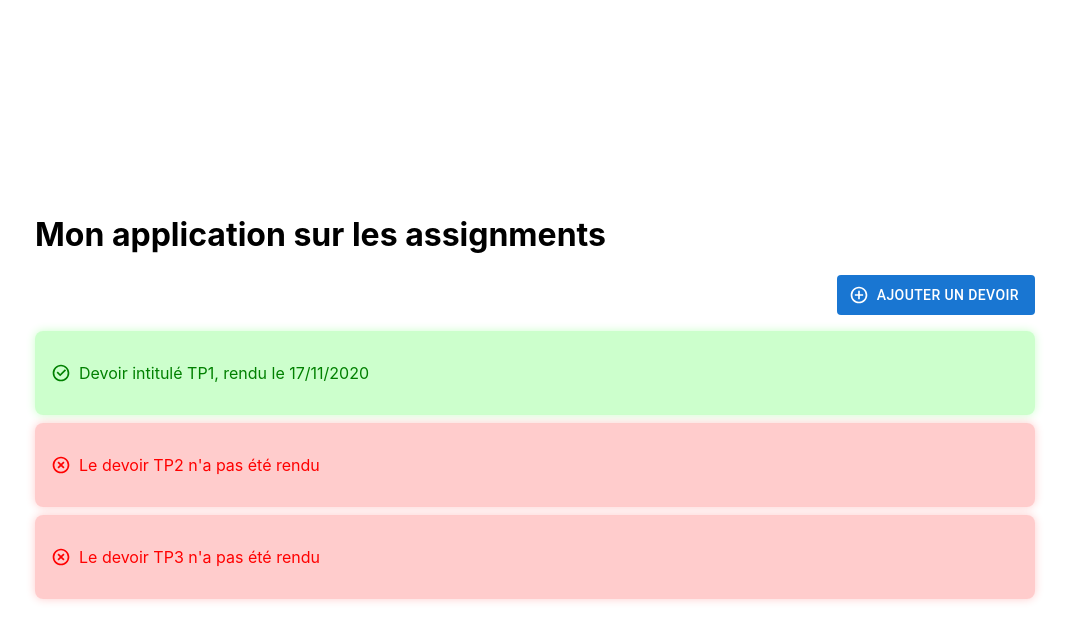
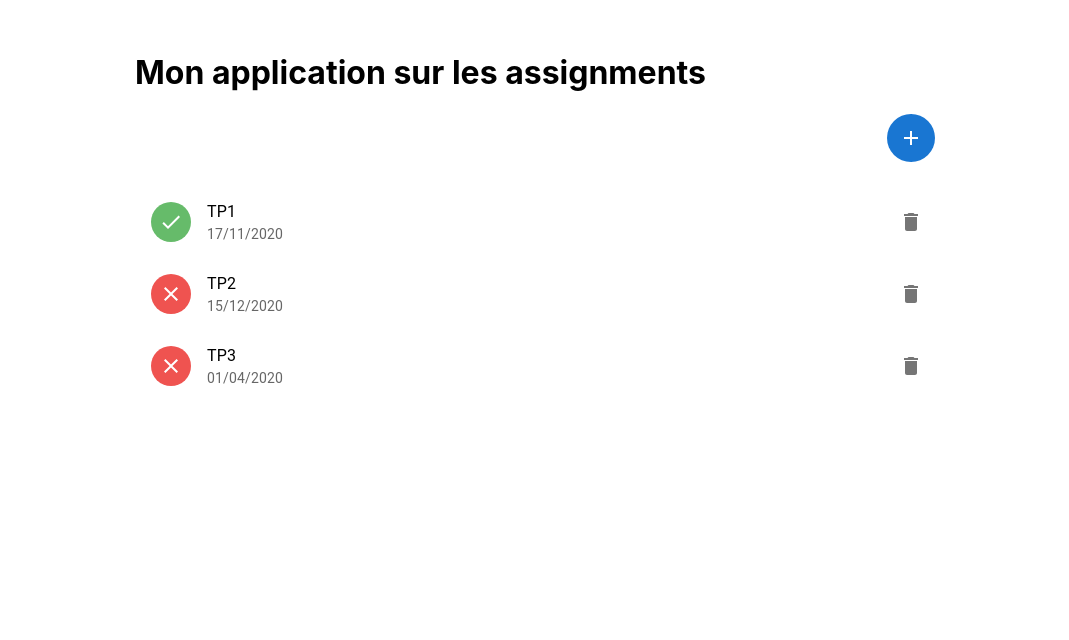
Before and after one commit to SachaBydon/tp2-web-sacha-bydon, a React (Vite) app: page / in a window 1280 px wide. Shown: the top 640 px of the page, without its empty margins (105-1174 px from the left). Built offline with nearby package versions, Linux system fonts and the light colour scheme.

Commit message:
Update styles

```diff
--- a/src/App.scss
+++ b/src/App.scss
@@ -1,7 +1,5 @@
 .App {
-  display: grid;
-  place-items: center;
   height: 100vh;
-  padding: 16px;
+  padding: 32px;
 
 }
--- a/src/App.tsx
+++ b/src/App.tsx
@@ -4,7 +4,6 @@ import { AppContext } from './AppContext'
 import Assignment from './types/Assignment'
 import { useState } from 'react'
 
-// TODO: change rsuit for MUI
 // TODO: fix aliases
 function App() {
   const [assignments, setAssignments] = useState<Assignment[]>([
--- a/src/components/AddAssignment/AddAssignment.tsx
+++ b/src/components/AddAssignment/AddAssignment.tsx
@@ -1,14 +1,15 @@
-import { useEffect, useState } from 'react'
-import { Button, FormGroup, TextField } from '@mui/material'
+import { useRef, useState, useEffect } from 'react'
+import { FormGroup, TextField, Fab } from '@mui/material'
 import AdapterDateFns from '@mui/lab/AdapterDateFns'
 import LocalizationProvider from '@mui/lab/LocalizationProvider'
 import DatePicker from '@mui/lab/DatePicker'
-import { RiAddCircleLine } from 'react-icons/ri'
 import { useContextState } from '../../AppContext'
 import './AddAssignmentStyle.scss'
+import AddIcon from '@mui/icons-material/Add'
 
 export default function AddAssignment() {
   const { addAssignment: add } = useContextState()
+  const firstInputRef = useRef(null)
 
   type FormData = {
     name: string
@@ -32,15 +33,18 @@ export default function AddAssignment() {
     setFormVisible(false)
   }
 
+  useEffect(() => {
+    if (formVisible) firstInputRef.current?.focus()
+  }, [formVisible])
+
   return (
     <div id="AddAssignment">
-      {formVisible ? (
-        <form onSubmit={onSubmit}>
+      <form onSubmit={onSubmit} className={formVisible ? '' : 'hide'}>
         <FormGroup>
           <TextField
             name="name"
             label="Nom"
-              size="small"
+            inputRef={firstInputRef}
             onChange={(e) =>
               setFormValue({ ...formValue, name: e.target.value })
             }
@@ -59,7 +63,7 @@ export default function AddAssignment() {
           </LocalizationProvider>
         </FormGroup>
         <FormGroup>
-            <Button
+          {/* <Button
             disabled={!formValue.name.length || formValue.date === null}
             type="submit"
             startIcon={<RiAddCircleLine size="20px" />}
@@ -67,21 +71,32 @@ export default function AddAssignment() {
             disableElevation
           >
             Ajouter un devoir
-            </Button>
+          </Button> */}
+          <Fab
+            color="primary"
+            onClick={() => setFormVisible(true)}
+            type="submit"
+            disabled={!formValue.name.length || formValue.date === null}
+            variant="extended"
+          >
+            <AddIcon />
+            Ajouter un devoir
+          </Fab>
         </FormGroup>
       </form>
-      ) : (
-        <div>
-          <Button
+      <div className={formVisible ? 'hide' : ''}>
+        <Fab color="primary" onClick={() => setFormVisible(true)}>
+          <AddIcon />
+        </Fab>
+        {/* <Button
           onClick={() => setFormVisible(true)}
           startIcon={<RiAddCircleLine size="20px" />}
           variant="contained"
           disableElevation
         >
           Ajouter un devoir
-          </Button>
+        </Button> */}
       </div>
-      )}
     </div>
   )
 }
--- a/src/components/AddAssignment/AddAssignmentStyle.scss
+++ b/src/components/AddAssignment/AddAssignmentStyle.scss
@@ -1,25 +1,21 @@
 #AddAssignment {
   form {
-    // margin: 16px 0 16px 0;
-    // display: flex;
-    // justify-content: space-between;
-    // flex-wrap: wrap;
-
-    // .rs-form-group:last-child {
-    //   margin-right: 0;
-    // }
-
-    // & > div {
-    //   margin-bottom: 8px !important;
-    // }
+    &.hide {
+      display: none;
+    }
 
     display: flex;
     justify-content: space-between;
+    align-items: center;
     gap: 16px;
     margin: 16px 0;
 
     & > :not(:last-child) {
       flex: 1;
+    }
+
+    .MuiInputBase-root {
+      height: 48px;
     }
   }
 
@@ -27,9 +23,17 @@
     margin: 16px 0;
     margin-left: auto;
     width: fit-content;
+
+    & > button {
+      width: 48px;
+      height: 48px;
+    }
+    &.hide {
+      display: none;
+    }
   }
 
   button {
-    height: 40px;
+    box-shadow: none;
   }
 }
--- a/src/components/AssignmentDetail/AssignmentDetail.tsx
+++ b/src/components/AssignmentDetail/AssignmentDetail.tsx
@@ -5,6 +5,9 @@ import {
   Box,
   Typography,
   FormControlLabel,
+  Card,
+  CardContent,
+  CardActions,
 } from '@mui/material'
 import { useContextState } from '../../AppContext'
 
@@ -33,15 +36,13 @@ export default function AssignmentDetail({
     left: '50%',
     transform: 'translate(-50%, -50%)',
     width: 400,
-    bgcolor: 'background.paper',
-    boxShadow: 12,
-    p: 4,
-    borderRadius: 2,
+    outline: 'none'
   }
 
   return (
     <Modal open={open} onClose={() => setModal(false)}>
-      <Box sx={style}>
+      <Card sx={style} >
+        <CardContent>
           <Typography id="modal-modal-title" variant="h6" component="h2">
             {assignment?.nom}
           </Typography>
@@ -55,8 +56,13 @@ export default function AssignmentDetail({
               />
             )}
           </Typography>
-        <Button onClick={() => setModal(false)}>Valider</Button>
-      </Box>
+        </CardContent>
+        <CardActions>
+          <Button size="small" onClick={() => setModal(false)}>
+            Valider
+          </Button>
+        </CardActions>
+      </Card>
     </Modal>
   )
 }
--- a/src/components/Assignments/Assignments.tsx
+++ b/src/components/Assignments/Assignments.tsx
@@ -1,8 +1,20 @@
 import './AssignmentsStyle.scss'
-import { RiCheckboxCircleLine, RiCloseCircleLine } from 'react-icons/ri'
 import { useState } from 'react'
 import { AssignmentDetail, AddAssignment } from '../../components'
 import { useContextState } from '../../AppContext'
+import {
+  List,
+  ListItem,
+  ListItemAvatar,
+  Avatar,
+  ListItemText,
+  IconButton,
+  Tooltip,
+} from '@mui/material'
+import CheckIcon from '@mui/icons-material/Check'
+import CloseIcon from '@mui/icons-material/Close'
+import DeleteIcon from '@mui/icons-material/Delete'
+import { green, red } from '@mui/material/colors'
 
 export default function Assignments() {
   const titre: string = 'Mon application sur les assignments'
@@ -16,16 +28,51 @@ export default function Assignments() {
     setOpenModale(true)
   }
 
-
   return (
     <div className="Assignments">
       <h1>{titre}</h1>
       <AddAssignment />
-      {assignments?.map((assignment, index) => {
+      <List>
+        {assignments.map((assignment, index) => (
+          <ListItem
+            key={index}
+            button
+            disableRipple
+            onClick={() => changeSelected(index)}
+            secondaryAction={
+              <IconButton edge="end" aria-label="delete">
+                <DeleteIcon />
+              </IconButton>
+            }
+          >
+            <ListItemAvatar>
+              {assignment.rendu ? (
+                <Tooltip title="Rendu" placement="left" arrow>
+                  <Avatar sx={{ bgcolor: green[400] }}>
+                    <CheckIcon />
+                  </Avatar>
+                </Tooltip>
+              ) : (
+                <Tooltip title="Non rendu" placement="left" arrow>
+                  <Avatar sx={{ bgcolor: red[400] }}>
+                    <CloseIcon />
+                  </Avatar>
+                </Tooltip>
+              )}
+            </ListItemAvatar>
+            <ListItemText
+              primary={assignment.nom}
+              secondary={assignment.dateDeRendu}
+            />
+          </ListItem>
+        ))}
+      </List>
+      {/* {assignments?.map((assignment, index) => {
         return (
-          <div
+          <Paper
+            variant="outlined"
             key={index}
-            style={{ color: assignment.rendu ? 'green' : 'red' }}
+            // style={{ color: assignment.rendu ? 'green' : 'red' }}
             className={
               assignment.rendu ? 'assignment-rendu' : 'assignment-non-rendu'
             }
@@ -45,9 +92,9 @@ export default function Assignments() {
                 <span>Le devoir {assignment.nom} n'a pas été rendu</span>
               </p>
             )}
-          </div>
+          </Paper>
         )
-      })}
+      })} */}
       <AssignmentDetail
         assignmentIndex={selectedIndex}
         open={openModale}
--- a/src/components/Assignments/AssignmentsStyle.scss
+++ b/src/components/Assignments/AssignmentsStyle.scss
@@ -1,11 +1,12 @@
 .Assignments {
   width: 100%;
+  margin: 0 auto;
   max-width: var(--bp);
 
   & > :is(.assignment-rendu, .assignment-non-rendu) {
     padding: 16px;
     margin-bottom: 8px;
-    border-radius: 8px;
+    // border-radius: 8px;
     cursor: pointer;
 
     & > p {
@@ -15,13 +16,13 @@
     }
   }
 
-  .assignment-rendu {
-    background-color: rgba(#00ff00, 0.2);
-    box-shadow: 0 0 10px rgba(#00ff00, 0.2);
-  }
+  // .assignment-rendu {
+  //   background-color: rgba(#00ff00, 0.2);
+  //   box-shadow: 0 0 10px rgba(#00ff00, 0.2);
+  // }
 
-  .assignment-non-rendu {
-    background-color: rgba(#ff0000, 0.2);
-    box-shadow: 0 0 10px rgba(#ff0000, 0.2);
-  }
+  // .assignment-non-rendu {
+  //   background-color: rgba(#ff0000, 0.2);
+  //   box-shadow: 0 0 10px rgba(#ff0000, 0.2);
+  // }
 }
--- a/src/index.scss
+++ b/src/index.scss
@@ -1,6 +1,6 @@
 
 :root {
-  --bp: 1000px;
+  --bp: 800px;
 }
 
 * {
@@ -24,8 +24,3 @@ button.icon-button {
     margin-right: 8px;
   }
 }
-
-
-.MuiInputBase-root {
-  height: 40px;
-}
```
Lines whose indentation alone changed are shown as unchanged.
